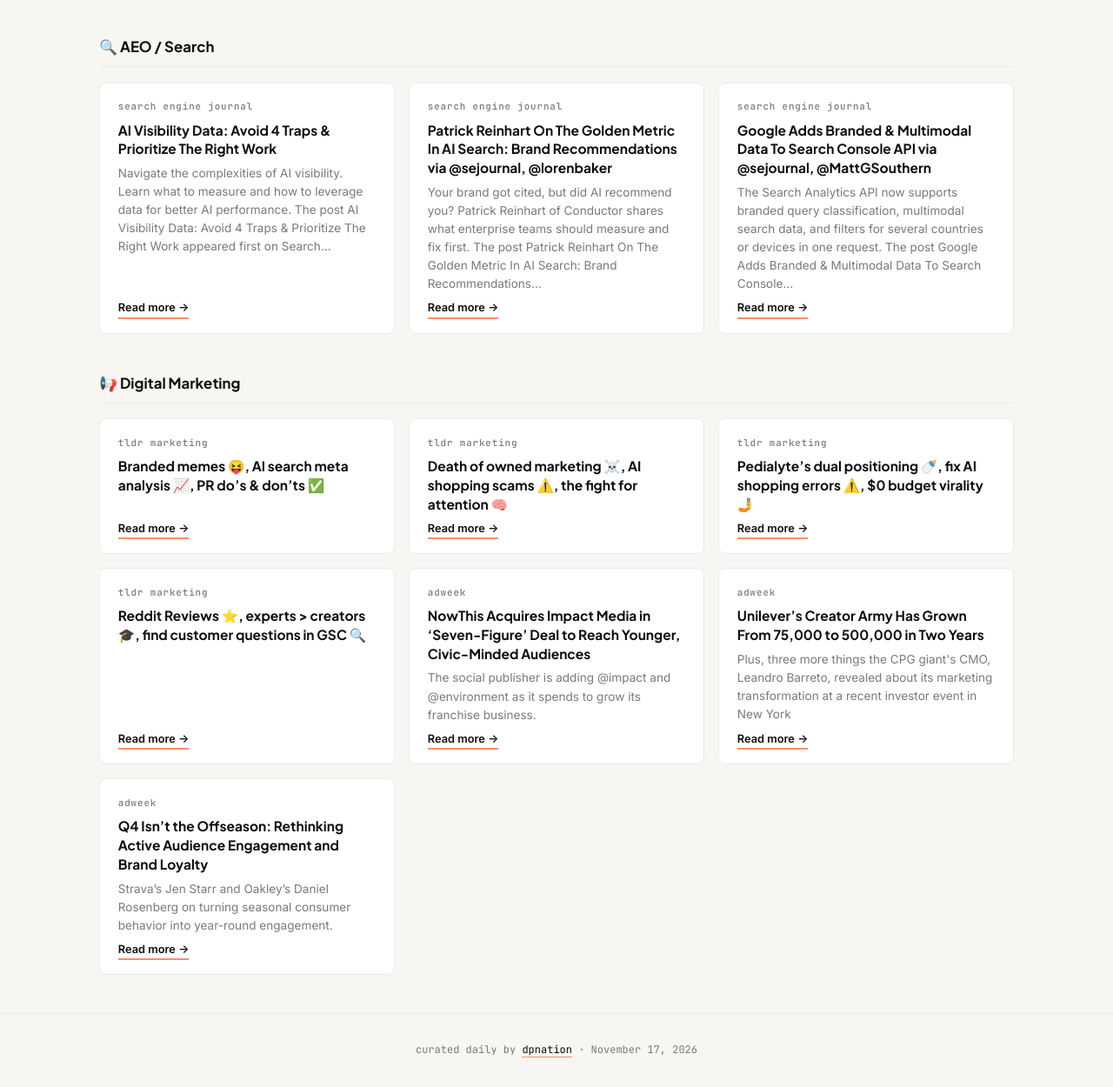
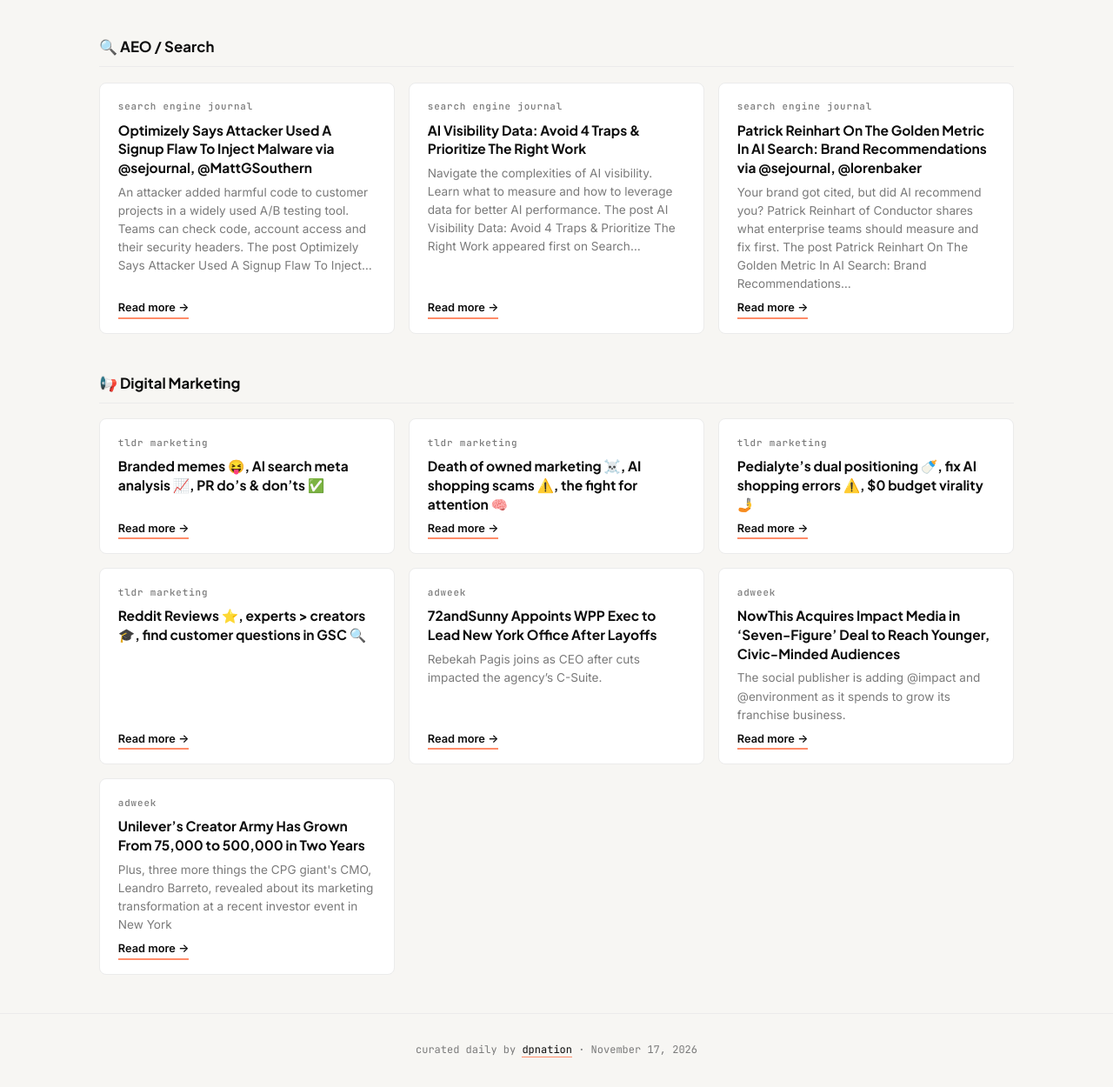
Before and after one commit to dpnation/daily-marketing-digest, a plain HTML site: page index.html in a window 1280 px wide. Shown: the part 1853-3103 px from the top of the page at 87% size. Drawn offline with Linux system fonts and the light colour scheme.

Commit message:
Daily digest: 2026-11-17

```diff
--- a/index.html
+++ b/index.html
@@ -258,6 +258,12 @@
         <div class="cards-grid">
         <article class="card">
           <div class="card-source">Search Engine Journal</div>
+          <h3 class="card-title"><a href="https://www.searchenginejournal.com/optimizely-signup-flaw-malware/597839/" target="_blank" rel="noopener">Optimizely Says Attacker Used A Signup Flaw To Inject Malware via @sejournal, @MattGSouthern</a></h3>
+          <p class="card-summary">An attacker added harmful code to customer projects in a widely used A/B testing tool. Teams can check code, account access and their security headers. The post Optimizely Says Attacker Used A Signup Flaw To Inject…</p>
+          <a href="https://www.searchenginejournal.com/optimizely-signup-flaw-malware/597839/" target="_blank" rel="noopener" class="read-more">Read more →</a>
+        </article>
+        <article class="card">
+          <div class="card-source">Search Engine Journal</div>
           <h3 class="card-title"><a href="https://www.searchenginejournal.com/ai-visibility-data-traps-transperfectdigital-spa/597627/" target="_blank" rel="noopener">AI Visibility Data: Avoid 4 Traps &amp; Prioritize The Right Work</a></h3>
           <p class="card-summary">Navigate the complexities of AI visibility. Learn what to measure and how to leverage data for better AI performance. The post AI Visibility Data: Avoid 4 Traps &amp; Prioritize The Right Work appeared first on Search…</p>
           <a href="https://www.searchenginejournal.com/ai-visibility-data-traps-transperfectdigital-spa/597627/" target="_blank" rel="noopener" class="read-more">Read more →</a>
@@ -267,12 +273,6 @@
           <h3 class="card-title"><a href="https://www.searchenginejournal.com/patrick-reinhart-on-the-golden-metric-in-ai-search-brand-recommendations/597056/" target="_blank" rel="noopener">Patrick Reinhart On The Golden Metric In AI Search: Brand Recommendations via @sejournal, @lorenbaker</a></h3>
           <p class="card-summary">Your brand got cited, but did AI recommend you? Patrick Reinhart of Conductor shares what enterprise teams should measure and fix first. The post Patrick Reinhart On The Golden Metric In AI Search: Brand Recommendations…</p>
           <a href="https://www.searchenginejournal.com/patrick-reinhart-on-the-golden-metric-in-ai-search-brand-recommendations/597056/" target="_blank" rel="noopener" class="read-more">Read more →</a>
-        </article>
-        <article class="card">
-          <div class="card-source">Search Engine Journal</div>
-          <h3 class="card-title"><a href="https://www.searchenginejournal.com/google-branded-multimodal-search-console-api/597693/" target="_blank" rel="noopener">Google Adds Branded &amp; Multimodal Data To Search Console API via @sejournal, @MattGSouthern</a></h3>
-          <p class="card-summary">The Search Analytics API now supports branded query classification, multimodal search data, and filters for several countries or devices in one request. The post Google Adds Branded &amp; Multimodal Data To Search Console…</p>
-          <a href="https://www.searchenginejournal.com/google-branded-multimodal-search-console-api/597693/" target="_blank" rel="noopener" class="read-more">Read more →</a>
         </article>
         </div>
       </section>
@@ -305,6 +305,12 @@
         </article>
         <article class="card">
           <div class="card-source">Adweek</div>
+          <h3 class="card-title"><a href="https://www.adweek.com/agencies/72andsunny-appoints-wpp-exec-to-lead-new-york-office-after-layoffs/" target="_blank" rel="noopener">72andSunny Appoints WPP Exec to Lead New York Office After Layoffs</a></h3>
+          <p class="card-summary">Rebekah Pagis joins as CEO after cuts impacted the agency’s C-Suite.</p>
+          <a href="https://www.adweek.com/agencies/72andsunny-appoints-wpp-exec-to-lead-new-york-office-after-layoffs/" target="_blank" rel="noopener" class="read-more">Read more →</a>
+        </article>
+        <article class="card">
+          <div class="card-source">Adweek</div>
           <h3 class="card-title"><a href="https://www.adweek.com/media/nowthis-acquires-impact-media/" target="_blank" rel="noopener">NowThis Acquires Impact Media in ‘Seven-Figure’ Deal to Reach Younger, Civic-Minded Audiences</a></h3>
           <p class="card-summary">The social publisher is adding @impact and @environment as it spends to grow its franchise business.</p>
           <a href="https://www.adweek.com/media/nowthis-acquires-impact-media/" target="_blank" rel="noopener" class="read-more">Read more →</a>
@@ -315,12 +321,6 @@
           <p class="card-summary">Plus, three more things the CPG giant&#x27;s CMO, Leandro Barreto, revealed about its marketing transformation at a recent investor event in New York</p>
           <a href="https://www.adweek.com/brand-marketing/unilevers-creator-army-has-grown-from-75000-to-500000-in-two-years/" target="_blank" rel="noopener" class="read-more">Read more →</a>
         </article>
-        <article class="card">
-          <div class="card-source">Adweek</div>
-          <h3 class="card-title"><a href="https://www.adweek.com/commerce/q4-isnt-the-offseason-rethinking-active-audience-engagement-and-brand-loyalty/" target="_blank" rel="noopener">Q4 Isn’t the Offseason: Rethinking Active Audience Engagement and Brand Loyalty</a></h3>
-          <p class="card-summary">Strava’s Jen Starr and Oakley’s Daniel Rosenberg on turning seasonal consumer behavior into year-round engagement.</p>
-          <a href="https://www.adweek.com/commerce/q4-isnt-the-offseason-rethinking-active-audience-engagement-and-brand-loyalty/" target="_blank" rel="noopener" class="read-more">Read more →</a>
-        </article>
         </div>
       </section>
   </main>
```
